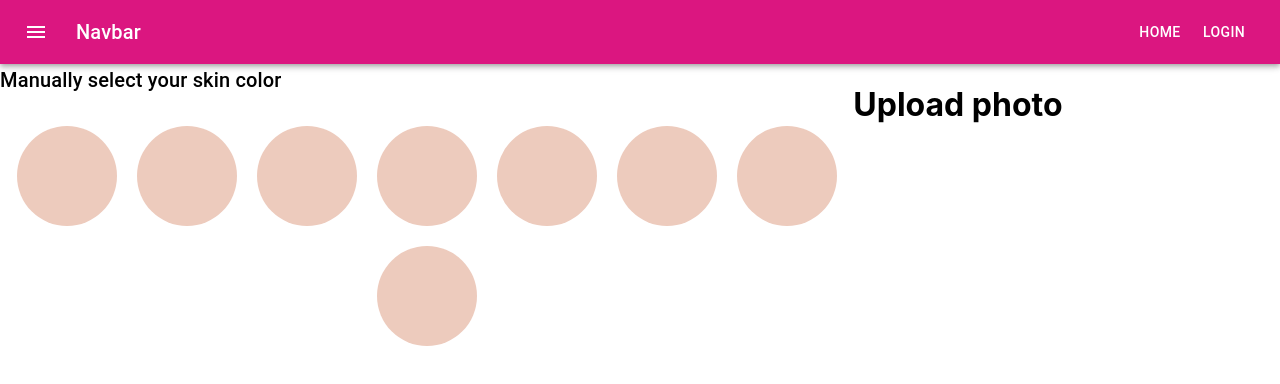
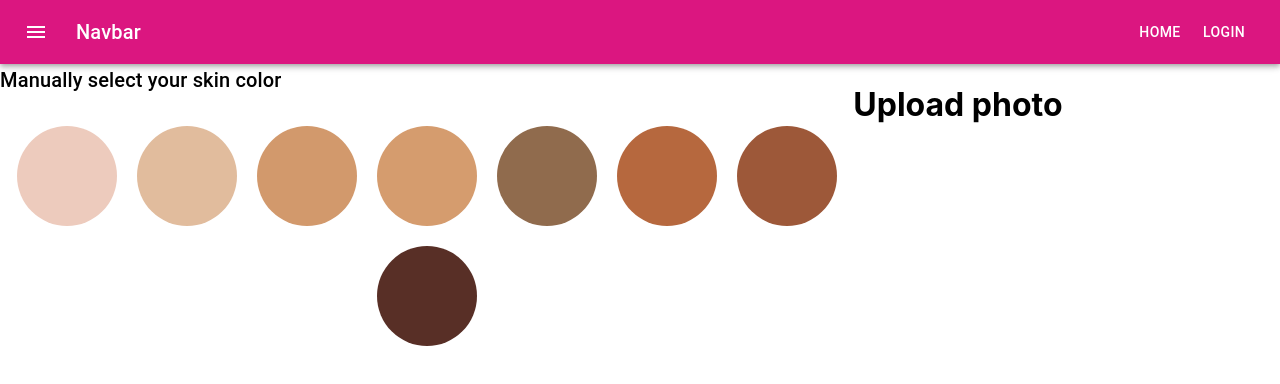
Before and after one commit to APOORVANAGAR-2002/bluetooth, a React (Create React App) app: page / in a window 1280 px wide. Shown: the top 384 px of the page. Built offline with nearby package versions, Linux system fonts and the light colour scheme.

Commit message:
added different skin shades

```diff
--- a/src/pages/Category.js
+++ b/src/pages/Category.js
@@ -23,11 +23,37 @@ export default function () {
                     height: '100px'
                 }}></Button>
             </Grid>
+
             <Grid item style={{
                 padding: '10px'
             }}>
                 <Button style={{
-                    background: '#EDCBBD',
+                    background: '#e1bc9d',
+                    padding: '10px',
+                    borderRadius: '50%',
+                    width: '100px',
+                    height: '100px'
+                }}></Button>
+            </Grid>
+
+            <Grid item style={{
+                padding: '10px'
+            }} >
+                <Button style={{
+                    background: '#d2996c',
+                    padding: '10px',
+                    borderRadius: '50%',
+                    width: '100px',
+                    height: '100px'
+                }}></Button>
+            </Grid>
+
+
+            <Grid item style={{
+                padding: '10px'
+            }}>
+                <Button style={{
+                    background: '#d59c6e',
                     padding: '10px',
                     borderRadius: '50%',
                     width: '100px',
@@ -39,19 +65,7 @@ export default function () {
                 padding: '10px'
             }}>
                 <Button style={{
-                    background: '#EDCBBD',
-                    padding: '10px',
-                    borderRadius: '50%',
-                    width: '100px',
-                    height: '100px'
-                }}></Button>
-            </Grid>
-
-            <Grid item style={{
-                padding: '10px'
-            }}>
-                <Button style={{
-                    background: '#EDCBBD',
+                    background: '#906B4D',
                     padding: '10px',
                     borderRadius: '50%',
                     width: '100px',
@@ -63,7 +77,7 @@ export default function () {
                 padding: '10px'
             }} >
                 <Button style={{
-                    background: '#EDCBBD',
+                    background: '#b6683e',
                     padding: '10px',
                     borderRadius: '50%',
                     width: '100px',
@@ -75,7 +89,7 @@ export default function () {
                 padding: '10px'
             }} >
                 <Button style={{
-                    background: '#EDCBBD',
+                    background: '#9d5839',
                     padding: '10px',
                     borderRadius: '50%',
                     width: '100px',
@@ -87,19 +101,7 @@ export default function () {
                 padding: '10px'
             }} >
                 <Button style={{
-                    background: '#EDCBBD',
-                    padding: '10px',
-                    borderRadius: '50%',
-                    width: '100px',
-                    height: '100px'
-                }}></Button>
-            </Grid>
-
-            <Grid item style={{
-                padding: '10px'
-            }} >
-                <Button style={{
-                    background: '#EDCBBD',
+                    background: '#582f26',
                     padding: '10px',
                     borderRadius: '50%',
                     width: '100px',
```
